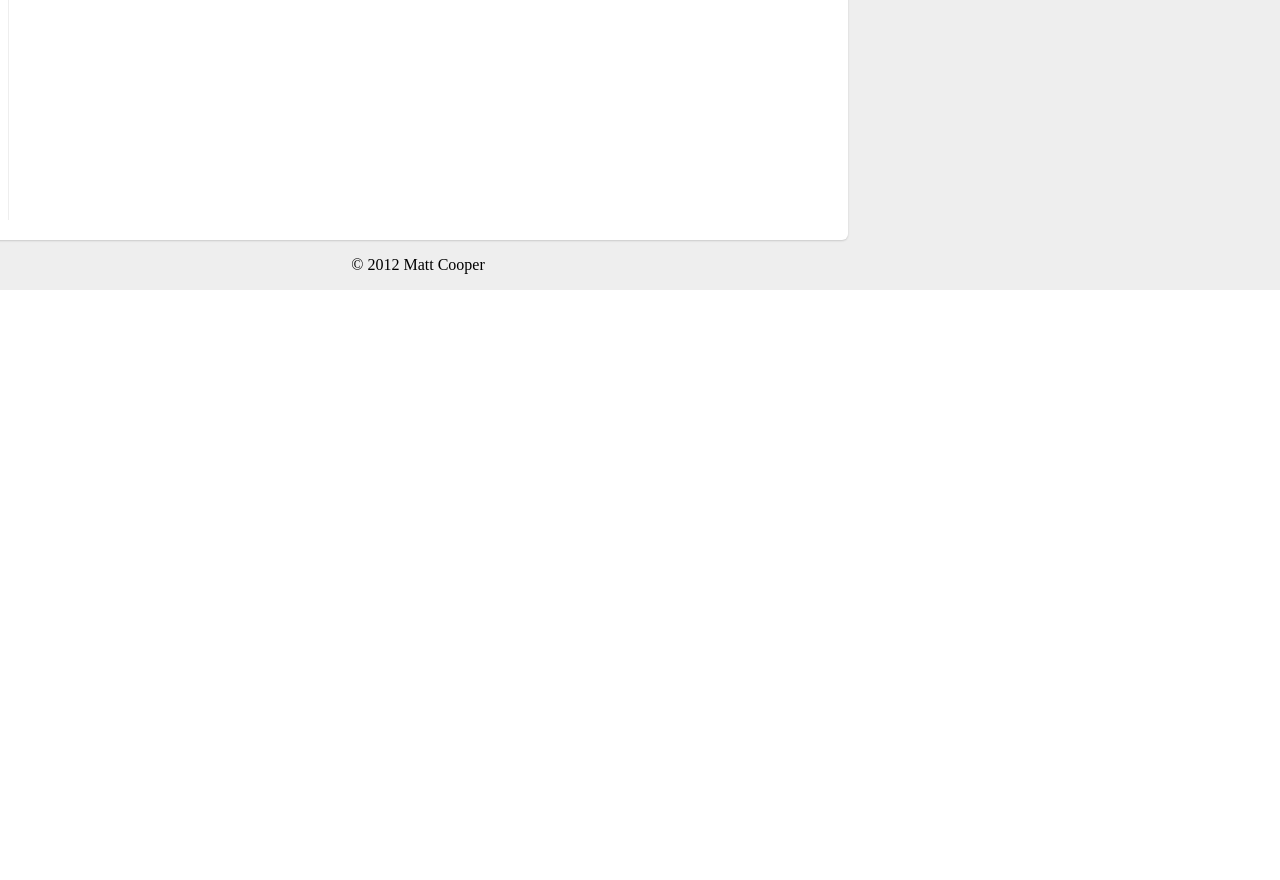
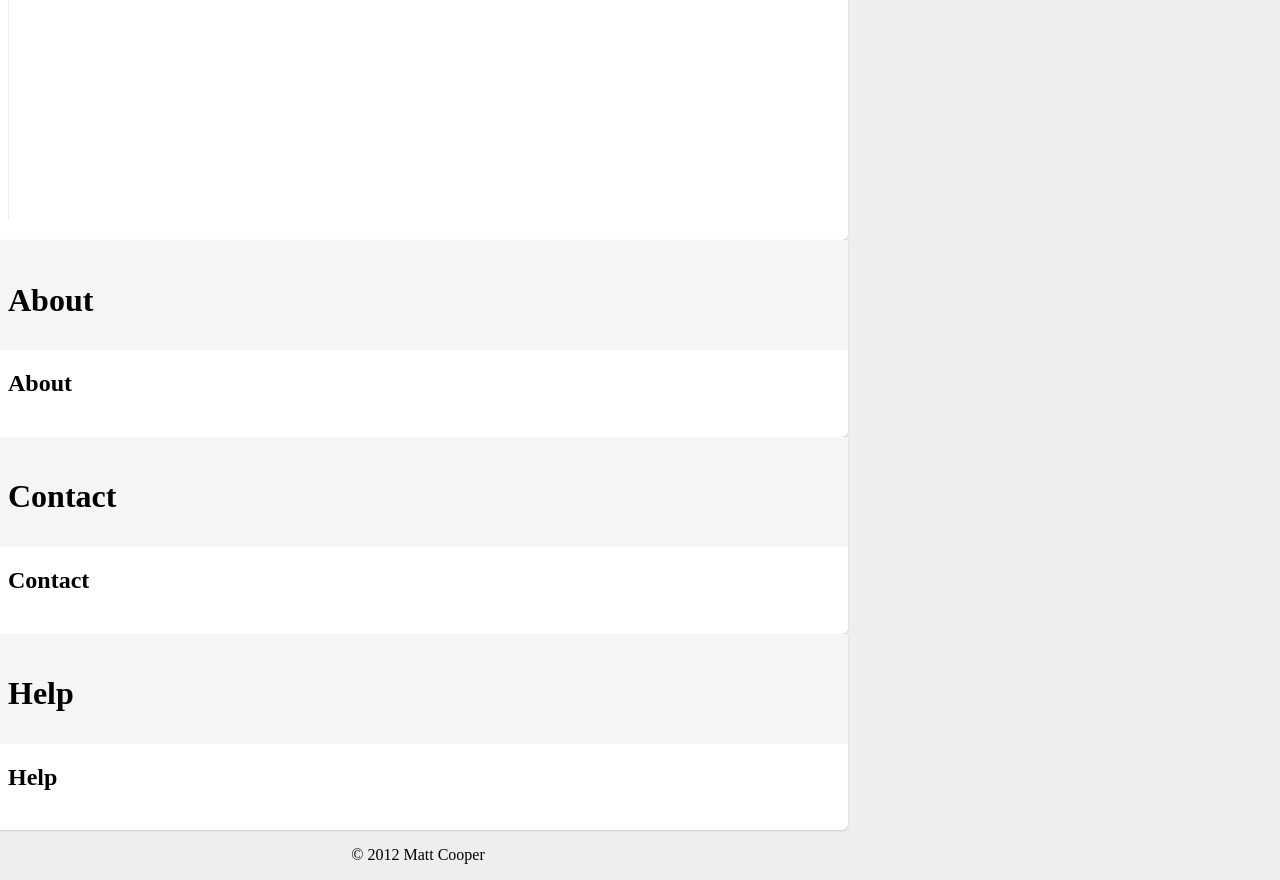
Before and after one commit to vtbassmatt/TripSplitter, a Python web app: template web/templates/index.html in a window 1280 px wide. Shown: the part 1182-2062 px from the top of the page. Before the commit the page ends 1472 px from the top, so only its background shows below. Run offline with Jinja, Linux system fonts and the light colour scheme; the template is opened without the code that fills it, so the values that code supplies are empty.

Commit message:
top-level navigation working

```diff
--- a/web/templates/index.html
+++ b/web/templates/index.html
@@ -100,9 +100,9 @@
       </div>
     </div>
 
-    <div class="container">
+    <div class="container" id="contentpane">
 
-      <div class="content">
+      <div class="content hide" id="trips">
         <div class="page-header">
           <h1>Trips <small>come up with a tagline</small></h1>
         </div>
@@ -216,6 +216,39 @@
         </div>
       </div>
 
+      <div class="content hide" id="about">
+        <div class="page-header">
+          <h1>About</h1>
+        </div>
+        <div class="row">
+          <div class="span14">
+            <h2>About</h2>
+          </div>
+        </div>
+      </div>
+
+      <div class="content hide" id="contact">
+        <div class="page-header">
+          <h1>Contact</h1>
+        </div>
+        <div class="row">
+          <div class="span14">
+            <h2>Contact</h2>
+          </div>
+        </div>
+      </div>
+
+      <div class="content hide" id="help">
+        <div class="page-header">
+          <h1>Help</h1>
+        </div>
+        <div class="row">
+          <div class="span14">
+            <h2>Help</h2>
+          </div>
+        </div>
+      </div>
+
       <footer>
         <p>&copy; 2012 Matt Cooper</p>
       </footer>
```
Also changed, not shown: web/static/tripsplitter.js (+78 -14 lines).
